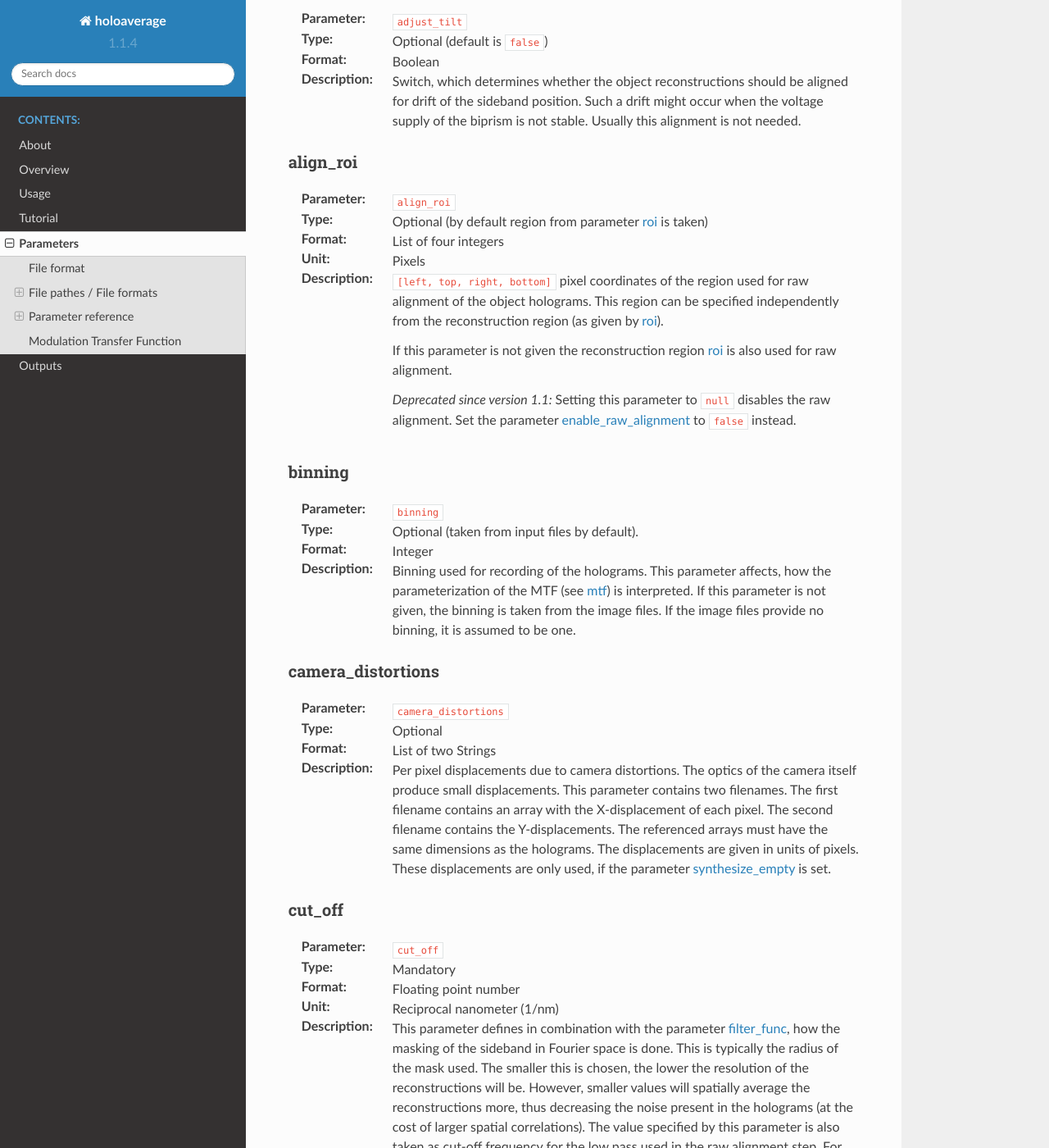
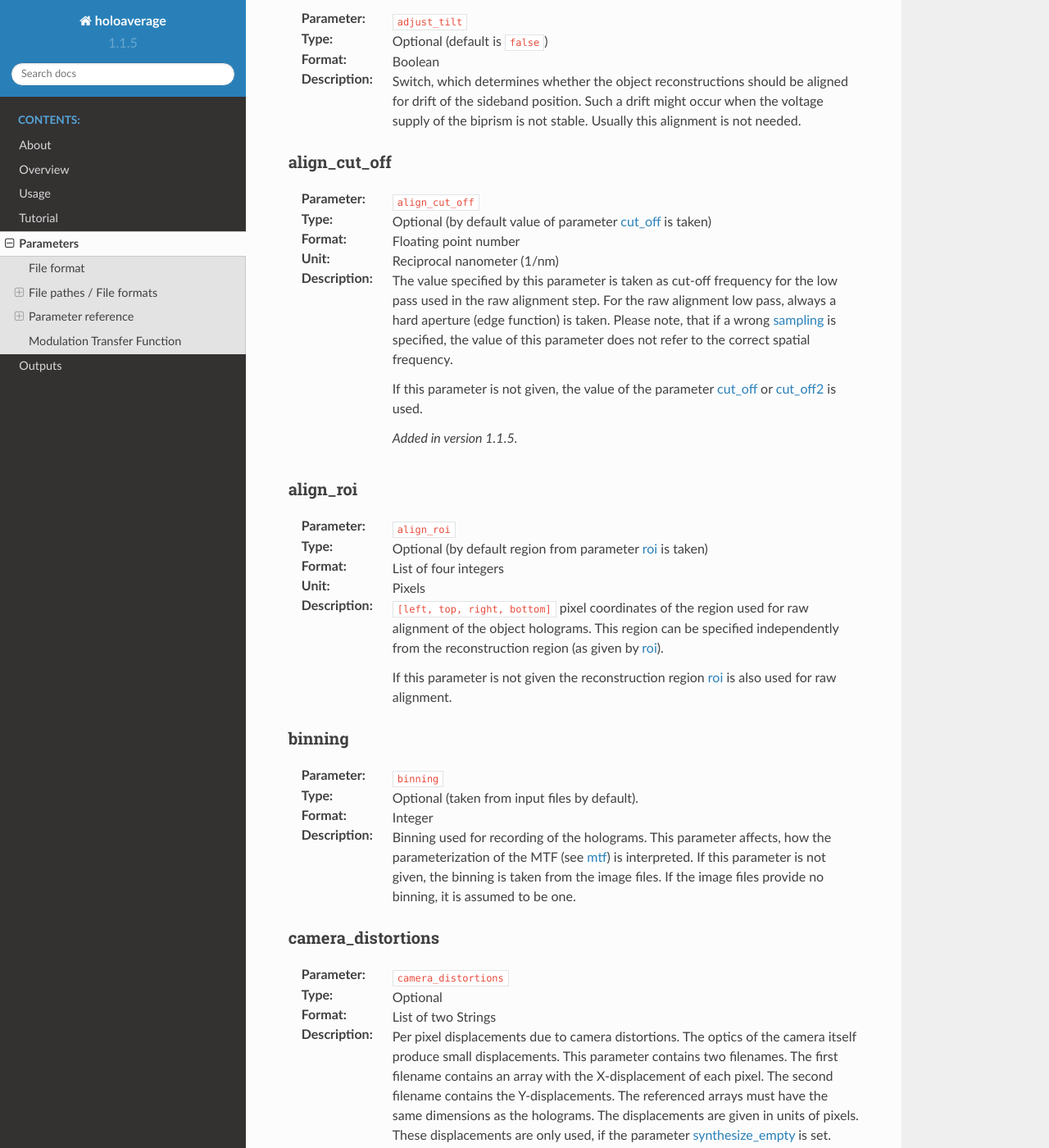
Before and after one commit to niermann/holoaverage, a Sphinx documentation site: the page built from docs/parameters.rst, in a window 1280 px wide and 1400 px high, scrolled down 2913 px. Shown: the whole window at 82% size. Built offline with Sphinx 7.4.7 and the Read the Docs theme 2.0.0, drawn with Linux system fonts in a browser that asks for light colours; some of the changed text lies outside the part shown.

Commit message:
Introduced align_cut_off parameter Version bump

```diff
--- a/docs/overview.rst
+++ b/docs/overview.rst
@@ -58,9 +58,9 @@ Raw alignment and ROI selection
 During the acquisition of the series it may happen that the specimen drifts. These specimen drifts are detected
 in the raw alignment step. The phase correlation function (see [Meyer02]_) of the central band between consecutive images
 of the series is used for the detection of these drifts. For selection of the central band a low-pass filter
-is needed. The *holoaverage* program uses the same cut-off frequency for this low-pass as
-for the holographic reconstruction step as given by the parameter :ref:`param-cut_off`.
-The :ref:`param-cut_off` is given in reciprocal nanometers.
+is needed. The cut-off frequency for this low-pass can be specified by the parameter :ref:`param-align_cut_off`
+(in reciprocal nanometers). If no value is for :ref:`param-align_cut_off` is provided, the same cut off frequency
+as used for the hologram reconstruction is used, as given by parameter :ref:`param-cut_off`.
 
 A region of interest (ROI) from which eventually the holograms are reconstructed can be specified by the :ref:`param-roi`
 parameters. The region of interest is specified by giving the ``left``, ``top``, ``right``, and ``bottom`` pixel coordinates of the
--- a/docs/parameters.rst
+++ b/docs/parameters.rst
@@ -134,6 +134,24 @@ adjust_tilt
     position. Such a drift might occur when the voltage supply of the biprism is not stable. Usually this alignment is
     not needed.
 
+.. _param-align_cut_off:
+
+align_cut_off
+^^^^^^^^^^^^^
+
+:Parameter: ``align_cut_off``
+:Type: Optional (by default value of parameter :ref:`param-cut_off` is taken)
+:Format: Floating point number
+:Unit: Reciprocal nanometer (1/nm)
+:Description: The value specified by this parameter is taken as cut-off frequency for the low pass used in the raw
+    alignment step. For the raw alignment low pass, always a hard aperture (edge function) is taken.
+    Please note, that if a wrong :ref:`param-sampling` is specified, the value of this parameter does not refer to the
+    correct spatial frequency.
+
+    If this parameter is not given, the value of the parameter :ref:`param-cut_off` or :ref:`param-cut_off2` is used.
+
+    .. versionadded:: 1.1.5
+
 .. _param-align_roi:
 
 align_roi
@@ -147,10 +165,6 @@ align_roi
     holograms. This region can be specified independently from the reconstruction region (as given by :ref:`param-roi`).
 
     If this parameter is not given the reconstruction region :ref:`param-roi` is also used for raw alignment.
-
-    .. deprecated:: 1.1
-        Setting this parameter to ``null`` disables the raw alignment. Set the parameter :ref:`param-enable_raw_alignment`
-        to ``false`` instead.
 
 .. _param-binning:
 
@@ -191,8 +205,6 @@ cut_off
     sideband in Fourier space is done. This is typically the radius of the mask used. The smaller this is chosen,
     the lower the resolution of the reconstructions will be. However, smaller values will spatially average the
     reconstructions more, thus decreasing the noise present in the holograms (at the cost of larger spatial correlations).
-    The value specified by this parameter is also taken as cut-off frequency for the low pass used in the raw alignment
-    step. For the raw alignment low pass, always a hard aperture (edge function) is taken.
     Please note, that if a wrong :ref:`param-sampling` is specified, the value of this parameter does not refer to the
     correct spatial frequency.
     Instead of this parameter the parameter :ref:`param-cut_off2` can be specified.
--- a/holoaverage/version.py
+++ b/holoaverage/version.py
@@ -1 +1 @@
-__version__ = '1.1.4'
+__version__ = '1.1.5'
```
Also changed, not shown: 1 other file.
